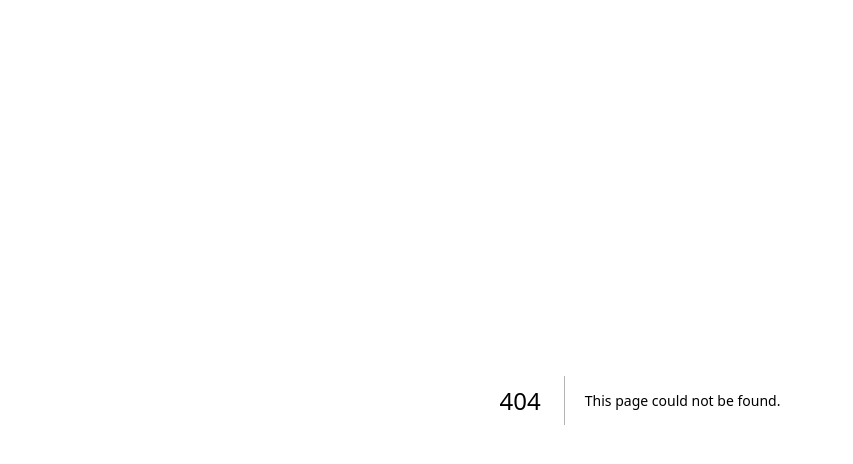
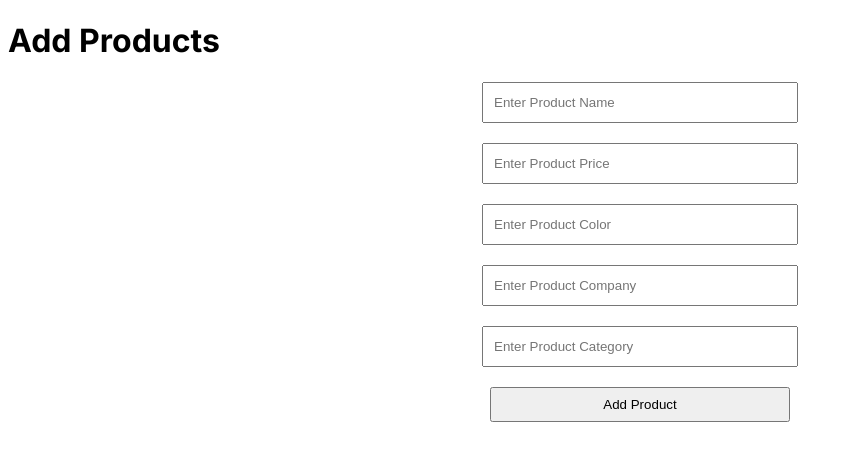
Before and after one commit to sushantskb/Next.Js_Tutorial, a Next.js app: page /addProduct in a window 1280 px wide. Before the commit this address had no page. Shown: the top 464 px of the page, without its empty margins (0-853 px from the left). Built offline with nearby package versions, Linux system fonts and the light colour scheme.

Commit message:
Get API with MongoDB in Next.js 13.4

```diff
--- /dev/null
+++ b/src/app/addProduct/page.js
@@ -0,0 +1,33 @@
+"use client"
+import { useState } from "react";
+import "./style.css";
+export default function Page() {
+    const [name, setName] = useState("")
+    const [price, setPrice] = useState("")
+    const [color, setColor] = useState("")
+    const [company, setCompany] = useState("")
+    const [category, setCategory] = useState("")
+
+    const addProduct = async () => {
+        console.log(name, price, category, color, company);
+        let result = await fetch("http://localhost:3000/api/products", {
+            method: "POST",
+            body: JSON.stringify({name, price, color, company, category})
+        });
+        result = await result.json();
+        if(result.success){
+            alert("New Product Added");
+        }
+    }
+  return (
+    <div>
+      <h1>Add Products</h1>
+      <input type="text" value={name} onChange={(e) => setName(e.target.value)} placeholder="Enter Product Name" className="input" />
+      <input type="text"  value={price} onChange={(e) => setPrice(e.target.value)} placeholder="Enter Product Price" className="input" />
+      <input type="text"  value={color} onChange={(e) => setColor(e.target.value)} placeholder="Enter Product Color" className="input" />
+      <input type="text"  value={company} onChange={(e) => setCompany(e.target.value)} placeholder="Enter Product Company" className="input" />
+      <input type="text"  value={category} onChange={(e) => setCategory(e.target.value)} placeholder="Enter Product Category" className="input" />
+      <button className="btn" onClick={addProduct}>Add Product</button>
+    </div>
+  );
+}
--- /dev/null
+++ b/src/app/addProduct/style.css
@@ -0,0 +1,15 @@
+.input{
+    height: 35px;
+    width: 300px;
+    display: block;
+    margin: auto;
+    margin-bottom: 20px;
+    padding-left: 10px;
+}
+.btn{
+    height: 35px;
+    width: 300px;
+    display: block;
+    margin: auto;
+    margin-bottom: 20px;
+}
```
Also changed, not shown: src/app/page.js (+2 -86 lines).
